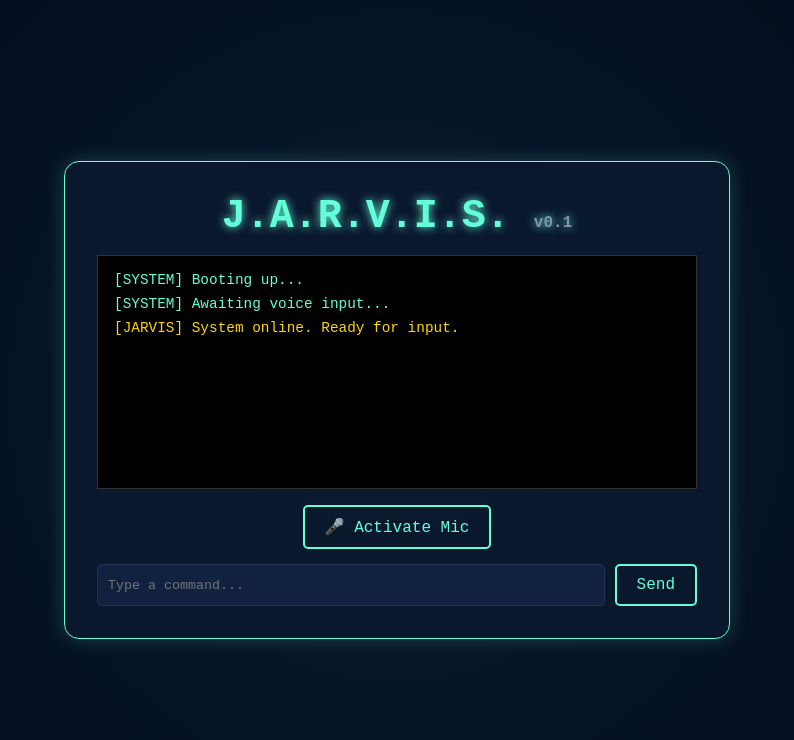
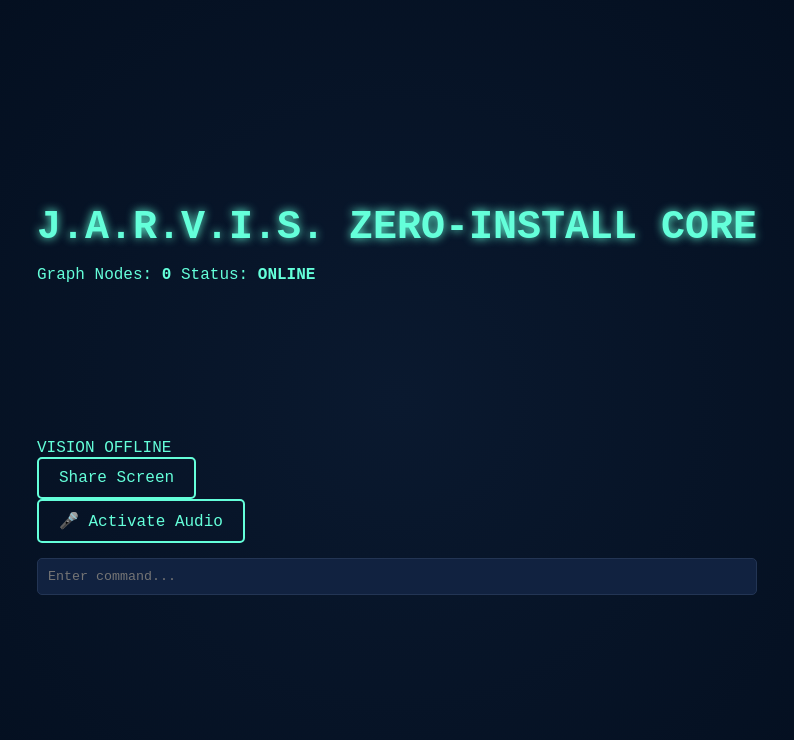
Before and after one commit to lolpopami2354/JARVIS0.1, a plain HTML site: page index.html in a window 1280 px wide. Shown: the whole page, without its empty margins (243-1037 px from the left). Drawn offline with Linux system fonts and the light colour scheme.

Commit message:
Update index.html

```diff
--- a/index.html
+++ b/index.html
@@ -3,22 +3,39 @@
 <head>
     <meta charset="UTF-8">
     <meta name="viewport" content="width=device-width, initial-scale=1.0">
-    <title>J.A.R.V.I.S. v0.1</title>
+    <title>J.A.R.V.I.S. Zero-Install Core</title>
     <link rel="stylesheet" href="style.css">
 </head>
 <body>
-    <div class="hud">
-        <h1>J.A.R.V.I.S. <span class="version">v0.1</span></h1>
-        <div class="terminal" id="terminal">
-            <div class="log">[SYSTEM] Booting up...</div>
-            <div class="log">[SYSTEM] Awaiting voice input...</div>
+    <div class="mainframe">
+        <header>
+            <h1>J.A.R.V.I.S. <span class="sub">ZERO-INSTALL CORE</span></h1>
+            <div class="stats">
+                <span>Graph Nodes: <b id="node-count">0</b></span>
+                <span>Status: <b id="status" class="online">ONLINE</b></span>
+            </div>
+        </header>
+
+        <div class="sensors">
+            <div class="vision-module">
+                <video id="screen-feed" autoplay playsinline muted></video>
+                <div class="overlay" id="vision-status">VISION OFFLINE</div>
+                <button id="screen-btn" class="vision-btn">Share Screen</button>
+            </div>
+
+            <div class="audio-module">
+                <button id="mic-btn">🎤 Activate Audio</button>
+                <div class="waveform"></div>
+            </div>
         </div>
-        <button id="mic-btn">🎤 Activate Mic</button>
+
+        <div class="console" id="terminal"></div>
+
         <div class="input-row">
-            <input type="text" id="text-input" placeholder="Type a command..." />
-            <button id="send-btn">Send</button>
+            <input type="text" id="cmd-input" placeholder="Enter command..." autocomplete="off" />
         </div>
     </div>
+    <script src="jarvis_brain.js"></script>
     <script src="script.js"></script>
 </body>
 </html>
```
